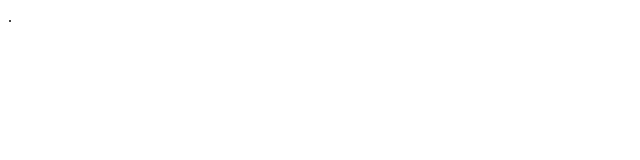
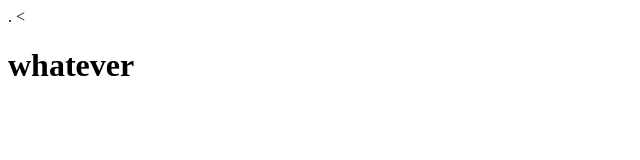
Before and after one commit to renjithk4/git-1, a plain HTML site: page index.html in a window 1280 px wide. Shown: the whole page, without its empty margins (0-640 px from the left). Drawn offline with Linux system fonts and the light colour scheme.

Commit message:
added a header

```diff
--- a/index.html
+++ b/index.html
@@ -5,6 +5,6 @@
     <title>blah</title>
   </head>
   <body>
-
+    <<h1>whatever</h1>
   </body>
 </html>
```
